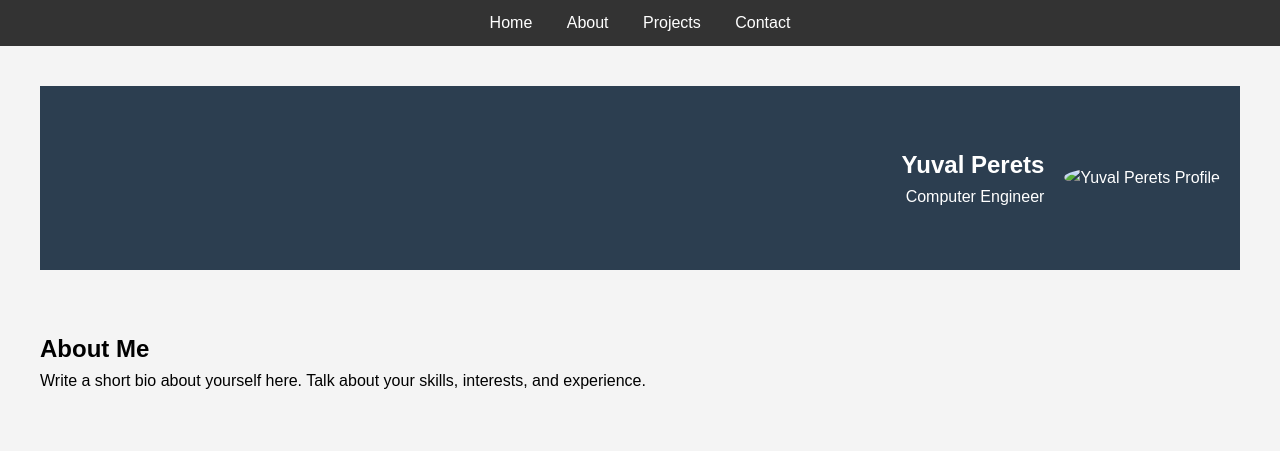
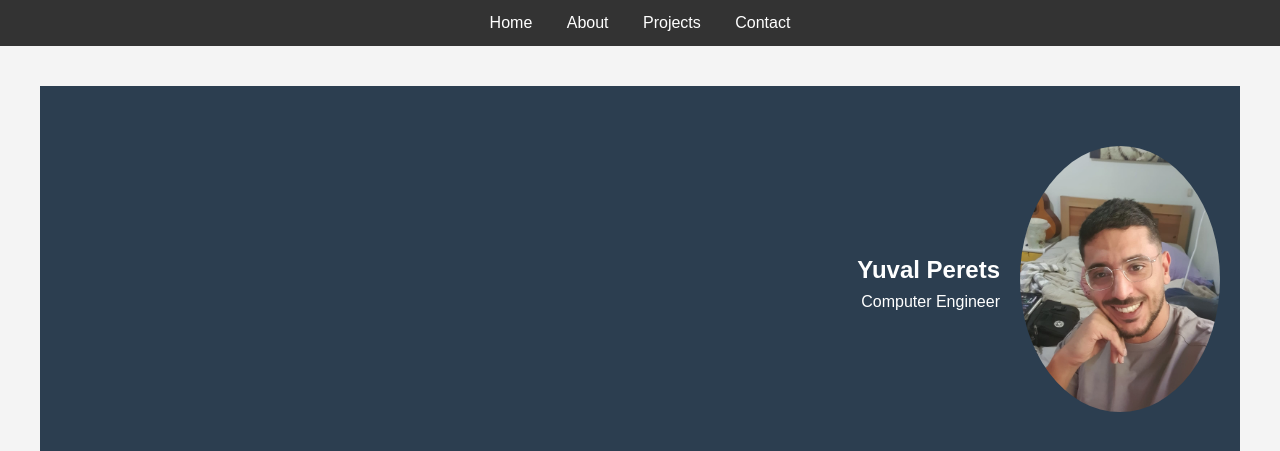
Before and after one commit to yuvalPerets/yuvalPerets.github.io, a plain HTML site: page index.html in a window 1280 px wide. Shown: the top 451 px of the page. Drawn offline with Linux system fonts and the light colour scheme.

Commit message:
adding image

```diff
--- a/index.html
+++ b/index.html
@@ -27,7 +27,7 @@
                 <p>Computer Engineer</p>
             </div>
             <div class="hero-image">
-                <img src="images/yuval-profile.jpg" alt="Yuval Perets Profile">
+                <img src="images/yuvalPic.jpeg" alt="Yuval Perets Profile">
             </div>
         </div>
     </section>
```
Also changed, not shown: images/yuvalPic.jpeg (added).
